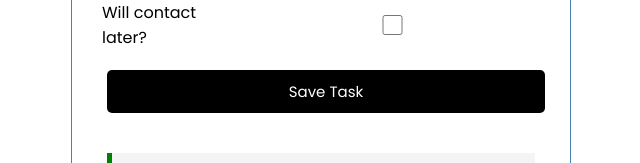
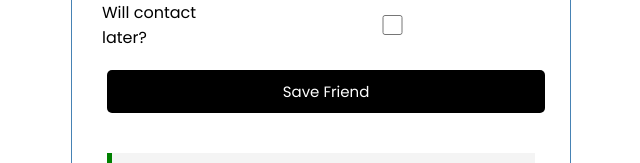
Before and after one commit to AlexJelani/Social-Media-Friend-Tracker, a React (Vite) app: page / in a window 1280 px wide. Both pictures are taken after a click on the button "Add". Shown: the part 324-487 px from the top of the page, without its empty margins (319-959 px from the left). Built offline with nearby package versions, Linux system fonts and the light colour scheme; data requests are answered from the project's data file.

Commit message:
Added Save Friend

```diff
--- a/src/components/AddTask.jsx
+++ b/src/components/AddTask.jsx
@@ -49,7 +49,7 @@ export const AddTask = ({ onAdd }) => {
           onChange={(e) => setReminder(e.currentTarget.checked)}
         />
       </div>
-      <input type="submit" value="Save Task" className="btn btn-block" />
+      <input type="submit" value="Save Friend" className="btn btn-block" />
     </form>
   );
 };
```
